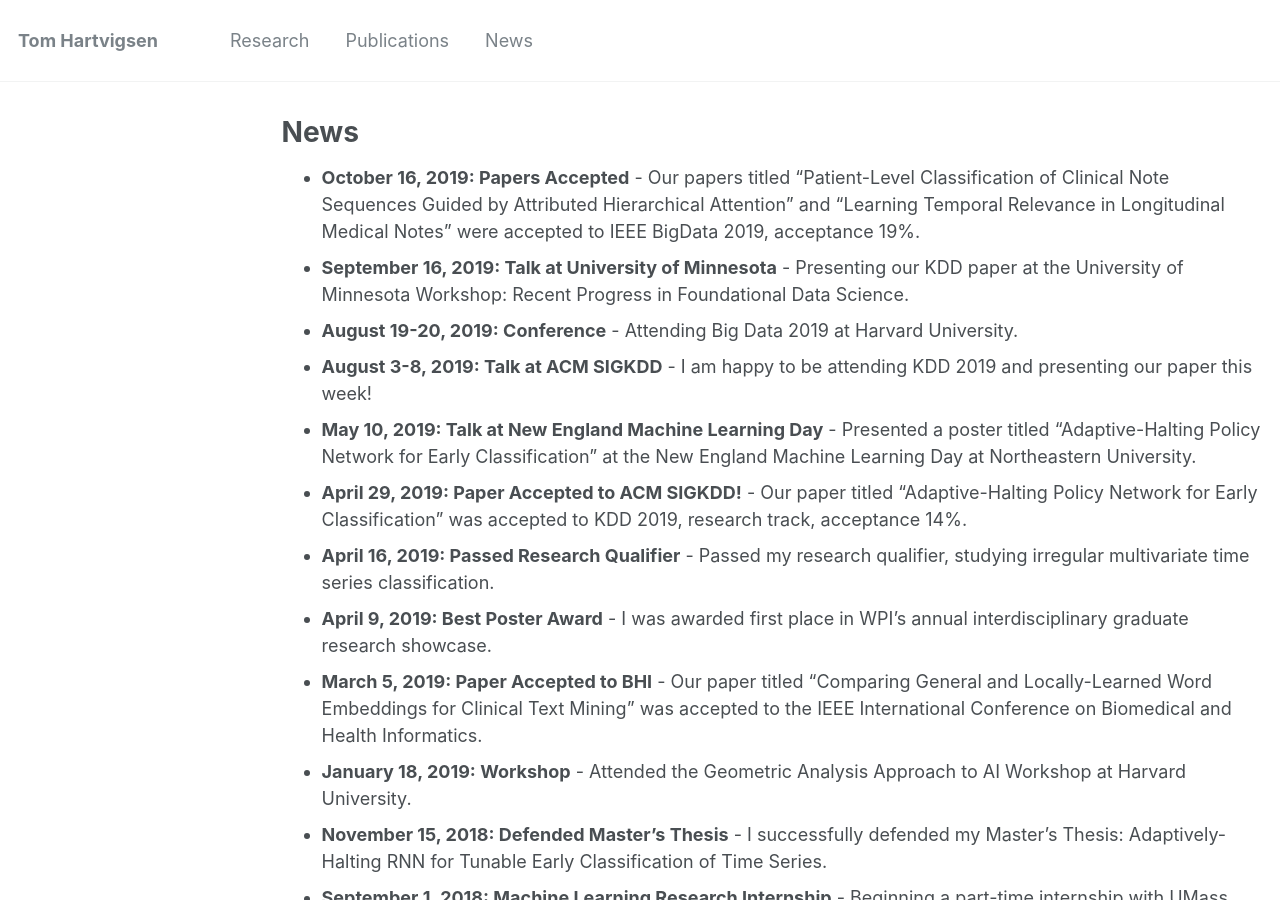
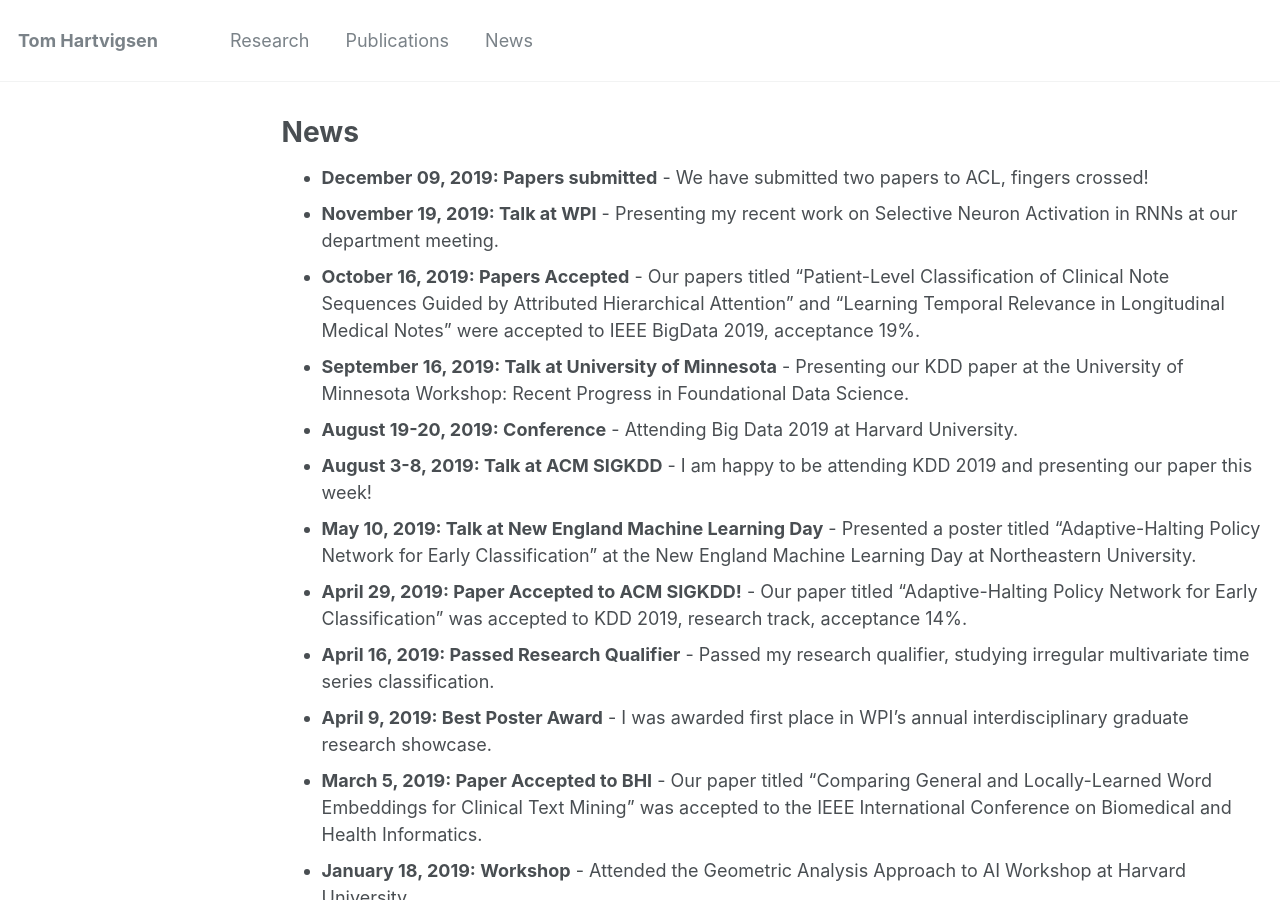
Before and after one commit to Thartvigsen/thartvigsen.github.io, a Jekyll site: the page built from _pages/news.md, in a window 1280 px wide and 900 px high. Built offline with Jekyll 4.4.1, drawn with Linux system fonts in a browser that asks for light colours.

Commit message:
new news

```diff
--- a/_pages/news.md
+++ b/_pages/news.md
@@ -5,6 +5,8 @@ permalink: /news/
 author_profile: false
 ---
 
+- **December 09, 2019: Papers submitted** - We have submitted two papers to ACL, fingers crossed!
+- **November 19, 2019: Talk at WPI** - Presenting my recent work on Selective Neuron Activation in RNNs at our department meeting.
 - **October 16, 2019: Papers Accepted** - Our papers titled "Patient-Level Classification of Clinical Note Sequences Guided by Attributed Hierarchical Attention" and "Learning Temporal Relevance in Longitudinal Medical Notes" were accepted to IEEE BigData 2019, acceptance 19%.
 - **September 16, 2019: Talk at University of Minnesota** - Presenting our KDD paper at the University of Minnesota Workshop: Recent Progress in Foundational Data Science.
 - **August 19-20, 2019: Conference** - Attending Big Data 2019 at Harvard University.
```
